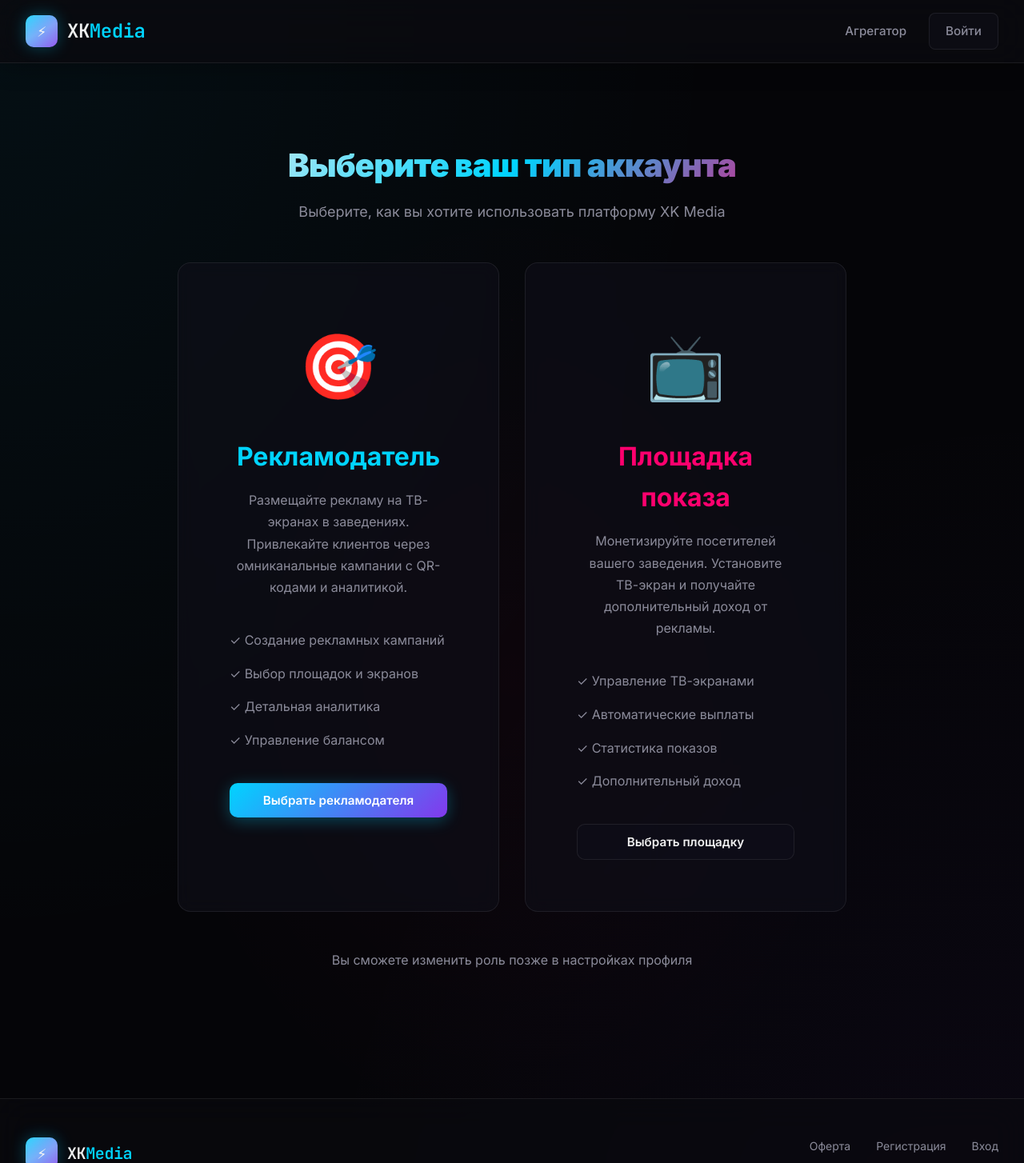
After one commit to AlexVysokikh/xk-media, a FastAPI app: template app/templates/choose_role.html in a window 1280 px wide. The commit adds this page. Shown: the top 1454 px of the page at 80% size. Run offline with FastAPI, Linux system fonts and the light colour scheme; the template is opened without the code that fills it, so the values that code supplies are empty.

Commit message:
Add role selection page after login/registration and update landing page

```diff
--- a/app/routers/auth.py
+++ b/app/routers/auth.py
@@ -119,11 +119,11 @@ async def browser_login(
     token = auth.create_token_for_user(user)
 
     # Determine redirect URL based on role
-    redirect_url = "/advertiser"
+    # Для админа сразу в админку, для остальных - выбор роли
     if user.role == Role.ADMIN:
         redirect_url = "/admin"
-    elif user.role == Role.VENUE:
-        redirect_url = "/venue"
+    else:
+        redirect_url = "/choose-role"
 
     # Create response with redirect
     redirect = RedirectResponse(url=redirect_url, status_code=303)
@@ -196,9 +196,8 @@ async def browser_register(
 
     token = auth.create_token_for_user(user)
 
-    # Redirect based on role
-    redirect_url = "/venue" if role == Role.VENUE else "/advertiser"
-    redirect = RedirectResponse(url=redirect_url, status_code=303)
+    # Redirect to role selection page
+    redirect = RedirectResponse(url="/choose-role", status_code=303)
 
     redirect.set_cookie(
         key=COOKIE_NAME,
--- a/app/routers/oauth.py
+++ b/app/routers/oauth.py
@@ -27,11 +27,11 @@ def set_cookie_and_redirect(response: RedirectResponse, user: User, role: str):
     """Установить cookie и перенаправить пользователя."""
     token = create_access_token(data={"sub": str(user.id), "role": user.role})
 
-    redirect_url = "/advertiser"
-    if role == Role.ADMIN:
+    # Для админа сразу в админку, для остальных - выбор роли
+    if user.role == Role.ADMIN:
         redirect_url = "/admin"
-    elif role == Role.VENUE:
-        redirect_url = "/venue"
+    else:
+        redirect_url = "/choose-role"
 
     response.url = redirect_url
     response.set_cookie(
--- /dev/null
+++ b/app/templates/choose_role.html
@@ -0,0 +1,81 @@
+{% extends "base.html" %}
+
+{% block title %}Выбор роли — XK Media{% endblock %}
+
+{% block content %}
+<div class="container" style="max-width: 900px; margin: 4rem auto; padding: 0 2rem;">
+    <div class="page-header" style="text-align: center; margin-bottom: 3rem;">
+        <h1 class="page-title">Выберите ваш тип аккаунта</h1>
+        <p class="page-subtitle">Выберите, как вы хотите использовать платформу XK Media</p>
+    </div>
+
+    {% if error %}
+    <div class="alert alert-error" style="margin-bottom: 2rem;">{{ error }}</div>
+    {% endif %}
+
+    <div class="grid grid-2" style="gap: 2rem; margin-bottom: 3rem;">
+        <!-- Рекламодатель -->
+        <div class="card" style="cursor: pointer; transition: all 0.3s; position: relative; overflow: hidden;"
+             onclick="selectRole('advertiser')"
+             onmouseover="this.style.transform='translateY(-5px)'; this.style.borderColor='var(--accent)'"
+             onmouseout="this.style.transform='translateY(0)'; this.style.borderColor='var(--border)'">
+            <div style="text-align: center; padding: 2rem;">
+                <div style="font-size: 5rem; margin-bottom: 1.5rem;">🎯</div>
+                <h2 style="font-size: 2rem; margin-bottom: 1rem; color: var(--accent);">Рекламодатель</h2>
+                <p style="color: var(--text-muted); line-height: 1.7; margin-bottom: 2rem;">
+                    Размещайте рекламу на ТВ-экранах в заведениях.
+                    Привлекайте клиентов через омниканальные кампании с QR-кодами и аналитикой.
+                </p>
+                <ul style="text-align: left; color: var(--text-muted); list-style: none; padding: 0; margin-bottom: 2rem;">
+                    <li style="padding: 0.5rem 0;">✓ Создание рекламных кампаний</li>
+                    <li style="padding: 0.5rem 0;">✓ Выбор площадок и экранов</li>
+                    <li style="padding: 0.5rem 0;">✓ Детальная аналитика</li>
+                    <li style="padding: 0.5rem 0;">✓ Управление балансом</li>
+                </ul>
+                <button class="btn btn-primary" style="width: 100%;" onclick="event.stopPropagation(); selectRole('advertiser')">
+                    Выбрать рекламодателя
+                </button>
+            </div>
+        </div>
+
+        <!-- Площадка -->
+        <div class="card" style="cursor: pointer; transition: all 0.3s; position: relative; overflow: hidden;"
+             onclick="selectRole('venue')"
+             onmouseover="this.style.transform='translateY(-5px)'; this.style.borderColor='var(--accent-secondary)'"
+             onmouseout="this.style.transform='translateY(0)'; this.style.borderColor='var(--border)'">
+            <div style="text-align: center; padding: 2rem;">
+                <div style="font-size: 5rem; margin-bottom: 1.5rem;">📺</div>
+                <h2 style="font-size: 2rem; margin-bottom: 1rem; color: var(--accent-secondary);">Площадка показа</h2>
+                <p style="color: var(--text-muted); line-height: 1.7; margin-bottom: 2rem;">
+                    Монетизируйте посетителей вашего заведения.
+                    Установите ТВ-экран и получайте дополнительный доход от рекламы.
+                </p>
+                <ul style="text-align: left; color: var(--text-muted); list-style: none; padding: 0; margin-bottom: 2rem;">
+                    <li style="padding: 0.5rem 0;">✓ Управление ТВ-экранами</li>
+                    <li style="padding: 0.5rem 0;">✓ Автоматические выплаты</li>
+                    <li style="padding: 0.5rem 0;">✓ Статистика показов</li>
+                    <li style="padding: 0.5rem 0;">✓ Дополнительный доход</li>
+                </ul>
+                <button class="btn btn-secondary" style="width: 100%;" onclick="event.stopPropagation(); selectRole('venue')">
+                    Выбрать площадку
+                </button>
+            </div>
+        </div>
+    </div>
+
+    <div style="text-align: center; color: var(--text-muted);">
+        <p>Вы сможете изменить роль позже в настройках профиля</p>
+    </div>
+</div>
+
+<form id="roleForm" method="POST" action="/choose-role" style="display: none;">
+    <input type="hidden" name="role" id="selectedRole">
+</form>
+
+<script>
+function selectRole(role) {
+    document.getElementById('selectedRole').value = role;
+    document.getElementById('roleForm').submit();
+}
+</script>
+{% endblock %}
```
Also changed, not shown: app/routers/pages.py (+44 -1 lines), app/templates/landing.html (+4 -3 lines).
